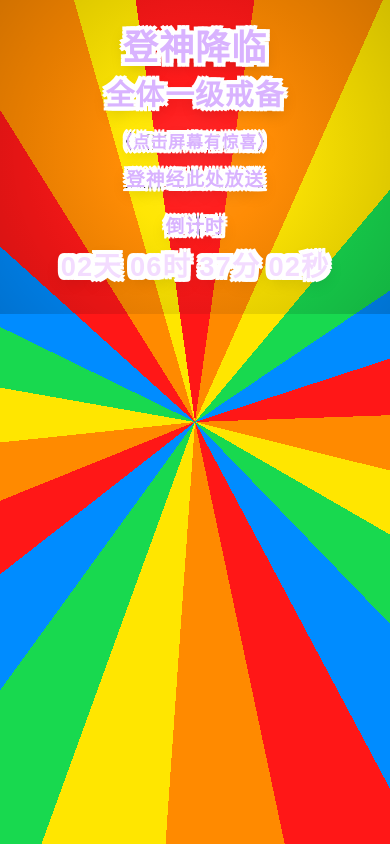
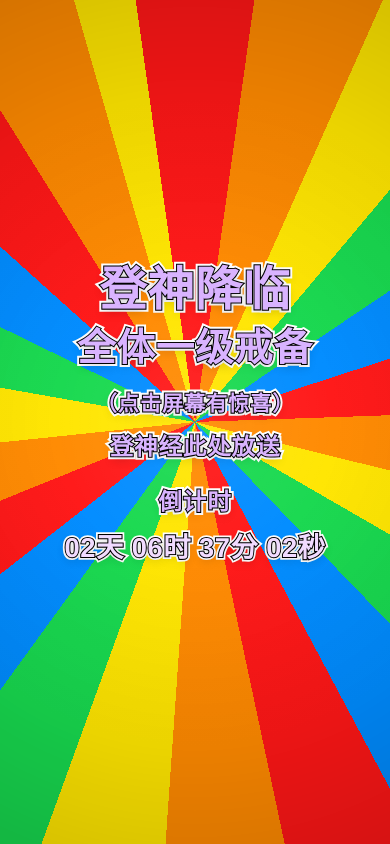
Before and after one commit to flaky-yu/way-to-the-top, a plain HTML site: page index.html in a window 390 px wide. Drawn offline with Linux system fonts and the light colour scheme.

Commit message:
Add files via upload

```diff
--- a/index.html
+++ b/index.html
@@ -4,6 +4,7 @@
   <meta charset="UTF-8" />
   <meta name="viewport" content="width=device-width, initial-scale=1.0, viewport-fit=cover" />
   <title>waay to the TOP</title>
+
   <style>
     :root {
       --text-main: #d9b3ff;
@@ -16,8 +17,10 @@
       -webkit-tap-highlight-color: transparent;
     }
 
-    html, body {
+    html,
+    body {
       width: 100%;
+      height: 100%;
       min-height: 100%;
       margin: 0;
       padding: 0;
@@ -25,14 +28,12 @@
     }
 
     body {
-      font-family: "PingFang SC", "Hiragino Sans GB", "Microsoft YaHei", "Noto Sans SC", sans-serif;
+      font-family: "PingFang SC", "Hiragino Sans GB", "Microsoft YaHei", "Noto Sans SC", Arial, sans-serif;
       color: var(--text-main);
-      display: flex;
-      justify-content: center;
-      align-items: center;
-      text-align: center;
       position: relative;
       user-select: none;
+      -webkit-user-select: none;
+      touch-action: manipulation;
       background:
         repeating-conic-gradient(
           from -8deg at 50% 50%,
@@ -46,194 +47,293 @@
 
     body::before {
       content: "";
-      position: absolute;
+      position: fixed;
       inset: 0;
       background:
-        radial-gradient(circle at center, rgba(255,255,255,0.08) 0%, rgba(255,255,255,0.02) 30%, rgba(0,0,0,0.10) 70%, rgba(0,0,0,0.18) 100%);
+        radial-gradient(
+          circle at center,
+          rgba(255,255,255,0.08) 0%,
+          rgba(255,255,255,0.02) 30%,
+          rgba(0,0,0,0.08) 70%,
+          rgba(0,0,0,0.16) 100%
+        );
+      pointer-events: none;
+      z-index: 1;
+    }
+
+    .tap-layer {
+      position: fixed;
+      inset: 0;
+      z-index: 20;
+      background: transparent;
+      cursor: pointer;
+      touch-action: manipulation;
+    }
+
+    .page {
+      position: fixed;
+      inset: 0;
+      z-index: 10;
+      width: 100vw;
+      min-height: 100svh;
+      min-height: 100dvh;
+      display: flex;
+      align-items: center;
+      justify-content: center;
+      text-align: center;
+      padding:
+        max(24px, env(safe-area-inset-top))
+        18px
+        max(24px, env(safe-area-inset-bottom));
       pointer-events: none;
     }
 
-    .page {
-      position: relative;
-      z-index: 2;
-      width: min(92vw, 520px);
-      padding: 30px 20px 34px;
+    .content {
+      width: min(92vw, 560px);
+      transform: translateY(-1vh);
+      isolation: isolate;
     }
 
-    .outlined {
+    .stroke-text {
+      position: relative;
+      display: block;
       color: var(--text-main);
-      -webkit-text-stroke: 2px var(--stroke-black);
+      -webkit-text-stroke: 2.2px var(--stroke-black);
       paint-order: stroke fill;
-      text-shadow:
-        -3px -3px 0 var(--stroke-white),
-         0px -3px 0 var(--stroke-white),
-         3px -3px 0 var(--stroke-white),
-        -3px  0px 0 var(--stroke-white),
-         3px  0px 0 var(--stroke-white),
-        -3px  3px 0 var(--stroke-white),
-         0px  3px 0 var(--stroke-white),
-         3px  3px 0 var(--stroke-white),
-        -4px -4px 0 var(--stroke-white),
-         0px -4px 0 var(--stroke-white),
-         4px -4px 0 var(--stroke-white),
-        -4px  0px 0 var(--stroke-white),
-         4px  0px 0 var(--stroke-white),
-        -4px  4px 0 var(--stroke-white),
-         0px  4px 0 var(--stroke-white),
-         4px  4px 0 var(--stroke-white),
-         0px  6px 16px rgba(0,0,0,0.22);
+      line-height: 1.16;
       letter-spacing: 1px;
+      text-rendering: geometricPrecision;
+      -webkit-font-smoothing: antialiased;
+      text-shadow: 0 4px 10px rgba(0,0,0,0.18);
+    }
+
+    .stroke-text::before {
+      content: attr(data-text);
+      position: absolute;
+      inset: 0;
+      z-index: -1;
+      color: transparent;
+      -webkit-text-stroke: 7px var(--stroke-white);
+      paint-order: stroke fill;
+      text-shadow: none;
+      pointer-events: none;
     }
 
     .title {
-      font-size: clamp(34px, 9vw, 56px);
+      font-size: clamp(38px, 12vw, 64px);
       font-weight: 900;
-      line-height: 1.15;
       margin: 0;
     }
 
     .subtitle {
-      font-size: clamp(28px, 7.4vw, 46px);
+      font-size: clamp(31px, 9.8vw, 52px);
       font-weight: 900;
-      line-height: 1.18;
-      margin: 10px 0 0;
+      margin-top: 10px;
     }
 
     .hint {
-      margin-top: 18px;
-      font-size: clamp(16px, 4.3vw, 22px);
-      font-weight: 800;
-      line-height: 1.5;
+      font-size: clamp(18px, 5.4vw, 28px);
+      font-weight: 900;
+      margin-top: 20px;
+      line-height: 1.35;
     }
 
     .broadcast {
-      margin-top: 10px;
-      font-size: clamp(18px, 4.8vw, 24px);
+      font-size: clamp(21px, 6vw, 32px);
       font-weight: 900;
-      line-height: 1.5;
+      margin-top: 12px;
+      line-height: 1.35;
     }
 
     .countdown-label {
-      margin-top: 20px;
-      font-size: clamp(18px, 4.8vw, 25px);
+      font-size: clamp(21px, 6vw, 32px);
       font-weight: 900;
-      line-height: 1.4;
+      margin-top: 24px;
+      line-height: 1.35;
     }
 
     .countdown {
-      margin-top: 10px;
-      font-size: clamp(24px, 7vw, 42px);
+      font-size: clamp(25px, 7.5vw, 44px);
       font-weight: 900;
+      margin-top: 12px;
       line-height: 1.25;
-      letter-spacing: 1px;
-      color: #f3dcff;
+      letter-spacing: 0.5px;
+      color: #f1dbff;
       -webkit-text-stroke: 2px var(--stroke-black);
-      paint-order: stroke fill;
-      text-shadow:
-        -3px -3px 0 var(--stroke-white),
-         0px -3px 0 var(--stroke-white),
-         3px -3px 0 var(--stroke-white),
-        -3px  0px 0 var(--stroke-white),
-         3px  0px 0 var(--stroke-white),
-        -3px  3px 0 var(--stroke-white),
-         0px  3px 0 var(--stroke-white),
-         3px  3px 0 var(--stroke-white),
-        -4px -4px 0 var(--stroke-white),
-         0px -4px 0 var(--stroke-white),
-         4px -4px 0 var(--stroke-white),
-        -4px  0px 0 var(--stroke-white),
-         4px  0px 0 var(--stroke-white),
-        -4px  4px 0 var(--stroke-white),
-         0px  4px 0 var(--stroke-white),
-         4px  4px 0 var(--stroke-white),
-         0px  6px 16px rgba(0,0,0,0.22);
+      white-space: nowrap;
+    }
+
+    .countdown::before {
+      -webkit-text-stroke: 6.5px var(--stroke-white);
     }
 
     .emoji-pop {
       position: fixed;
       left: 0;
       top: 0;
+      z-index: 30;
       transform: translate(-50%, -50%);
-      font-size: clamp(28px, 7vw, 44px);
+      font-size: clamp(34px, 10vw, 58px);
       pointer-events: none;
-      z-index: 999;
-      animation: floatEmoji 1200ms ease-out forwards;
-      filter: drop-shadow(0 6px 10px rgba(0,0,0,0.18));
+      animation: floatEmoji 1150ms cubic-bezier(.16,.84,.34,1) forwards;
       will-change: transform, opacity;
+
+      /*
+        emoji 描边：
+        第一圈白色描边，让表情从彩色背景里跳出来；
+        第二层黑色阴影，加强边缘和立体感。
+      */
+      filter:
+        drop-shadow(-1px -1px 0 #ffffff)
+        drop-shadow(1px -1px 0 #ffffff)
+        drop-shadow(-1px 1px 0 #ffffff)
+        drop-shadow(1px 1px 0 #ffffff)
+        drop-shadow(0 -2px 0 #ffffff)
+        drop-shadow(0 2px 0 #ffffff)
+        drop-shadow(-2px 0 0 #ffffff)
+        drop-shadow(2px 0 0 #ffffff)
+        drop-shadow(0 5px 7px rgba(0,0,0,0.38));
     }
 
     @keyframes floatEmoji {
       0% {
         opacity: 0;
-        transform: translate(-50%, -10%) scale(0.5) rotate(-8deg);
+        transform: translate(-50%, -35%) scale(0.45) rotate(-10deg);
       }
 
-      12% {
+      14% {
         opacity: 1;
-        transform: translate(-50%, -50%) scale(1.05) rotate(6deg);
+        transform: translate(-50%, -58%) scale(1.05) rotate(6deg);
       }
 
       100% {
         opacity: 0;
-        transform: translate(-50%, -180%) scale(1.4) rotate(-12deg);
+        transform: translate(-50%, -220%) scale(1.35) rotate(-14deg);
       }
     }
 
-    @media (max-width: 480px) {
-      .page {
-        width: min(92vw, 420px);
-        padding: 28px 16px 30px;
+    @media (max-width: 430px) {
+      .content {
+        width: min(94vw, 420px);
+      }
+
+      .stroke-text {
+        -webkit-text-stroke: 2px var(--stroke-black);
+      }
+
+      .stroke-text::before {
+        -webkit-text-stroke: 6px var(--stroke-white);
+      }
+
+      .countdown {
+        font-size: clamp(23px, 7vw, 34px);
+      }
+
+      .countdown::before {
+        -webkit-text-stroke: 5.5px var(--stroke-white);
+      }
+
+      .emoji-pop {
+        filter:
+          drop-shadow(-1px -1px 0 #ffffff)
+          drop-shadow(1px -1px 0 #ffffff)
+          drop-shadow(-1px 1px 0 #ffffff)
+          drop-shadow(1px 1px 0 #ffffff)
+          drop-shadow(0 -2px 0 #ffffff)
+          drop-shadow(0 2px 0 #ffffff)
+          drop-shadow(-2px 0 0 #ffffff)
+          drop-shadow(2px 0 0 #ffffff)
+          drop-shadow(0 4px 6px rgba(0,0,0,0.40));
+      }
+    }
+
+    @media (max-width: 360px) {
+      .title {
+        font-size: clamp(34px, 11vw, 46px);
+      }
+
+      .subtitle {
+        font-size: clamp(28px, 9vw, 40px);
+      }
+
+      .hint {
+        font-size: clamp(16px, 5vw, 22px);
+      }
+
+      .broadcast,
+      .countdown-label {
+        font-size: clamp(18px, 5.4vw, 24px);
+      }
+
+      .countdown {
+        font-size: clamp(21px, 6.3vw, 29px);
+        letter-spacing: 0;
       }
     }
   </style>
 </head>
+
 <body>
-  <main class="page" id="page">
-    <h1 class="title outlined">登神降临</h1>
-    <div class="subtitle outlined">全体一级戒备</div>
+  <main class="page">
+    <section class="content">
+      <h1 class="title stroke-text" data-text="登神降临">登神降临</h1>
+      <div class="subtitle stroke-text" data-text="全体一级戒备">全体一级戒备</div>
 
-    <div class="hint outlined">（点击屏幕有惊喜）</div>
-    <div class="broadcast outlined">登神经此处放送</div>
+      <div class="hint stroke-text" data-text="（点击屏幕有惊喜）">（点击屏幕有惊喜）</div>
+      <div class="broadcast stroke-text" data-text="登神经此处放送">登神经此处放送</div>
 
-    <div class="countdown-label outlined">倒计时</div>
-    <div class="countdown" id="countdown">加载中...</div>
+      <div class="countdown-label stroke-text" data-text="倒计时">倒计时</div>
+      <div class="countdown stroke-text" id="countdown" data-text="加载中...">加载中...</div>
+    </section>
   </main>
 
+  <div class="tap-layer" id="tapLayer" aria-label="点击屏幕触发表情"></div>
+
   <script>
-    const emojis = ["😺", "🥭", "🐵", "🐷", "🍪"];
+    const emojis = ["😺", "🥭", "🐵", "🐷", "🫓"];
+    const tapLayer = document.getElementById("tapLayer");
 
     function createEmoji(x, y) {
       const el = document.createElement("div");
       el.className = "emoji-pop";
       el.textContent = emojis[Math.floor(Math.random() * emojis.length)];
-      el.style.left = `${x}px`;
-      el.style.top = `${y}px`;
 
-      const randomDuration = 950 + Math.floor(Math.random() * 450);
+      const randomX = Math.random() * 18 - 9;
+      const randomY = Math.random() * 8 - 4;
+      const randomDuration = 950 + Math.floor(Math.random() * 420);
+      const randomSize = 0.88 + Math.random() * 0.36;
+
+      el.style.left = `${x + randomX}px`;
+      el.style.top = `${y + randomY}px`;
       el.style.animationDuration = `${randomDuration}ms`;
+      el.style.fontSize = `calc(clamp(34px, 10vw, 58px) * ${randomSize})`;
 
       document.body.appendChild(el);
-      setTimeout(() => el.remove(), randomDuration + 100);
+
+      window.setTimeout(() => {
+        el.remove();
+      }, randomDuration + 120);
     }
 
-    function handlePointer(event) {
-      const x = event.clientX ?? (event.touches && event.touches[0]?.clientX) ?? window.innerWidth / 2;
-      const y = event.clientY ?? (event.touches && event.touches[0]?.clientY) ?? window.innerHeight / 2;
-      createEmoji(x, y);
-    }
-
-    document.body.addEventListener("click", handlePointer);
-    document.body.addEventListener("touchstart", handlePointer, { passive: true });
+    tapLayer.addEventListener("pointerdown", function(event) {
+      createEmoji(event.clientX, event.clientY);
+    });
 
     function updateCountdown() {
       const countdownEl = document.getElementById("countdown");
 
+      /*
+        目标时间：北京时间 2026-05-09 17:00:00
+        北京时间是 UTC+8，所以对应 UTC 时间是 2026-05-09 09:00:00
+        JavaScript 月份从 0 开始，因此 4 代表 5 月。
+      */
       const targetUtc = Date.UTC(2026, 4, 9, 9, 0, 0);
       const now = Date.now();
       const diff = targetUtc - now;
 
       if (diff <= 0) {
         countdownEl.textContent = "00天 00时 00分 00秒";
+        countdownEl.setAttribute("data-text", "00天 00时 00分 00秒");
         return;
       }
 
@@ -244,11 +344,14 @@
       const seconds = totalSeconds % 60;
 
       const pad = (num) => String(num).padStart(2, "0");
-      countdownEl.textContent = `${pad(days)}天 ${pad(hours)}时 ${pad(minutes)}分 ${pad(seconds)}秒`;
+      const result = `${pad(days)}天 ${pad(hours)}时 ${pad(minutes)}分 ${pad(seconds)}秒`;
+
+      countdownEl.textContent = result;
+      countdownEl.setAttribute("data-text", result);
     }
 
     updateCountdown();
-    setInterval(updateCountdown, 1000);
+    window.setInterval(updateCountdown, 1000);
   </script>
 </body>
 </html>
```
